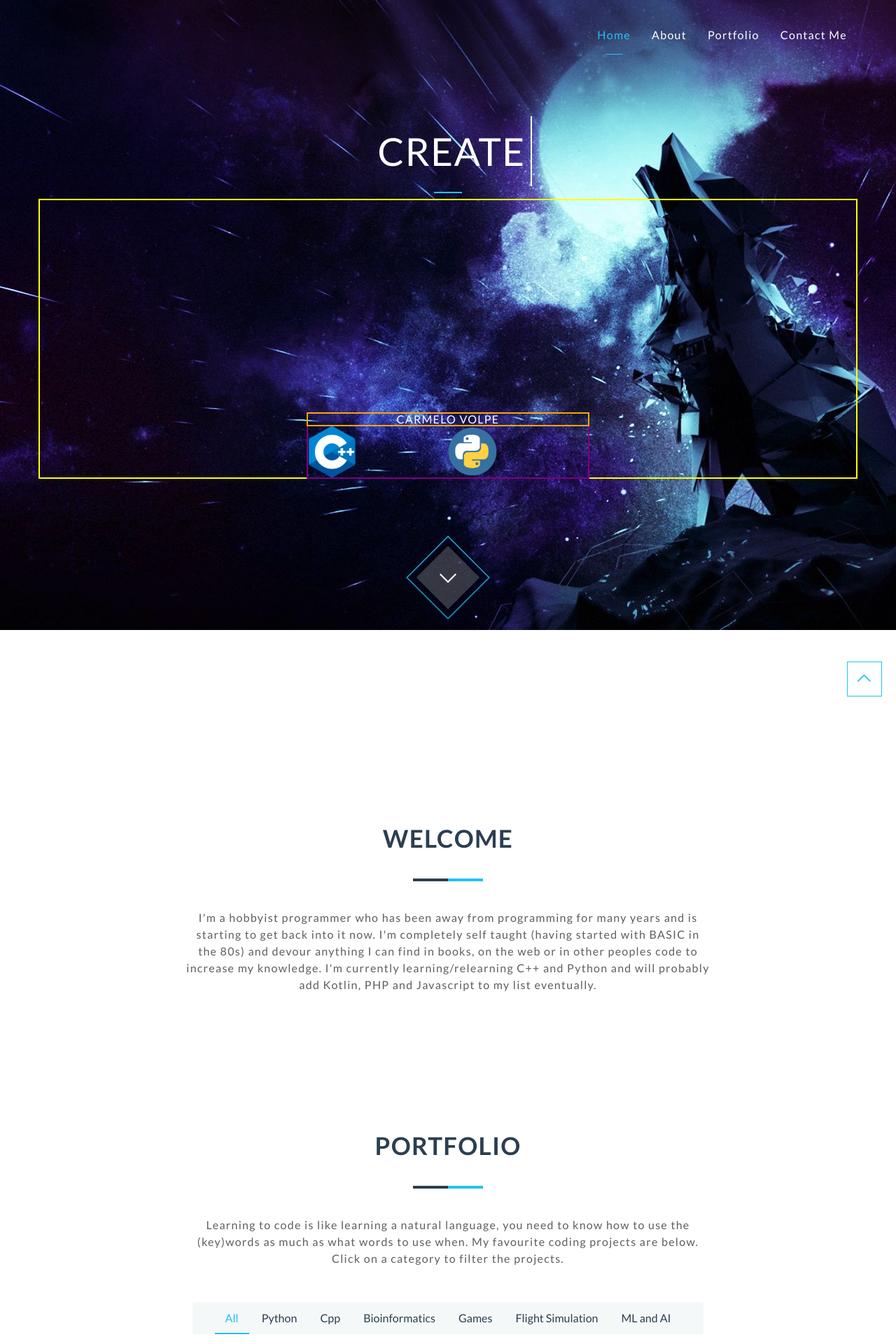
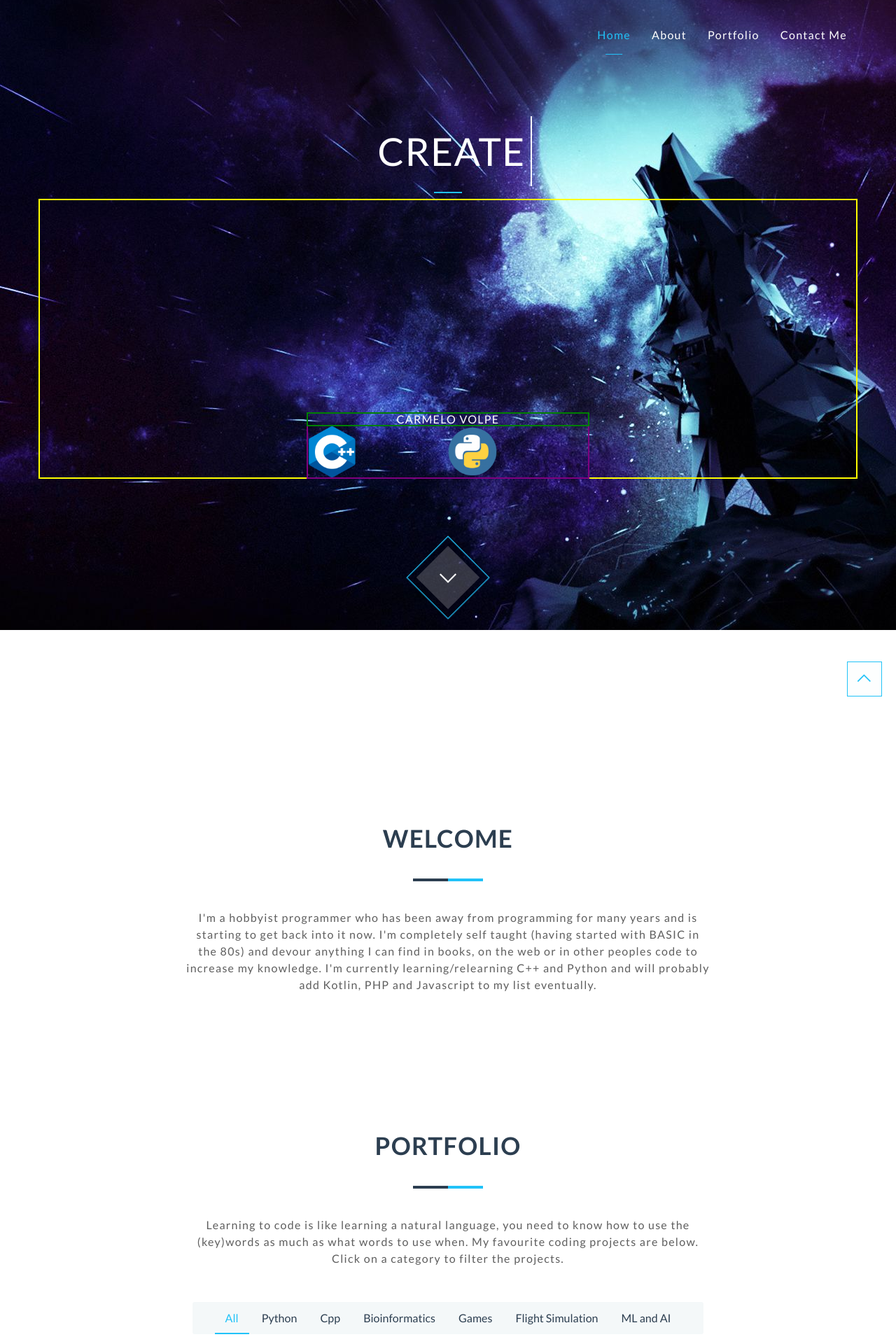
Before and after one commit to Gamernaut/gamernaut.github.io, a Jekyll site: the page built from index.html, in a window 1280 px wide. Shown: the top 1920 px of the page at 70% size. Built offline with Jekyll 4.4.1, drawn with Linux system fonts in a browser that asks for light colours; nearby versions of some CDN libraries.

Commit message:
Update header.html

```diff
--- a/_includes/header.html
+++ b/_includes/header.html
@@ -81,8 +81,9 @@
            <hr class="small">
            <div style="min-height: 400px; display: block; margin-left: auto; margin-right: auto;border: 2px solid yellow">
              <!-- <table style="display: block; margin-left: auto; margin-right: auto;border: 2px solid white"> -->
-             <table class="center-bottom_element">
-               <tr style="border: 2px solid orange">
+             <div class="center-bottom_element">
+               <table style="border: 2px solid blue">
+                 <tr style="border: 2px solid green">
                    <td colspan="2" style="text-align: center">CARMELO VOLPE</td>
                   </tr>
                  <tr style="border: 2px solid purple">
@@ -90,6 +91,8 @@
                    <td style="width: 50%; text-align: center"><img src="{{ site.baseurl }}/images/logos/python.png" width="35%" alt="Python.png logo"/></td>
                   </tr>
               </table>
+             </div>
+
            </div>
         </div>
 
```
Lines whose indentation alone changed are shown as unchanged.
